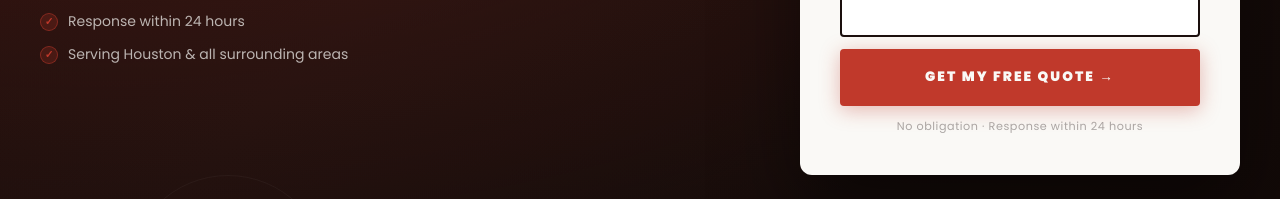
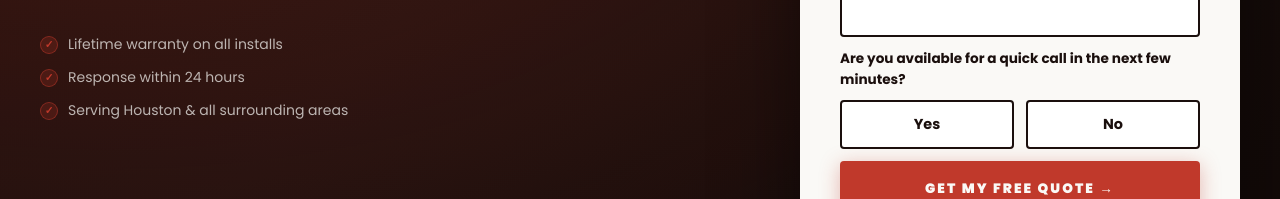
Before and after one commit to oabu2024/tint-site, a Next.js app: page / in a window 1280 px wide. Shown: the part 7671-7870 px from the top of the page. Built offline with nearby package versions, Linux system fonts and the light colour scheme; no server answers.

Commit message:
Add available for call yes/no to quote form

```diff
--- a/components/CTABanner.tsx
+++ b/components/CTABanner.tsx
@@ -21,7 +21,7 @@ const inputStyle = {
 export default function CTABanner() {
   const ref = useRef<HTMLDivElement>(null);
   const [submitted, setSubmitted] = useState(false);
-  const [form, setForm] = useState({ name: "", phone: "", email: "", area: "", service: "", window_count: "", timeline: "", owns_property: "", message: "" });
+  const [form, setForm] = useState({ name: "", phone: "", email: "", area: "", service: "", window_count: "", timeline: "", owns_property: "", message: "", available_for_call: "" });
   const [error, setError] = useState<string | null>(null);
 
   const handleChange = (e: React.ChangeEvent<HTMLInputElement | HTMLSelectElement | HTMLTextAreaElement>) => {
@@ -34,7 +34,7 @@ export default function CTABanner() {
     const { error } = await supabase.from("quotes").insert([{
       name: form.name, phone: form.phone, email: form.email,
       area: form.area, service: form.service, message: form.message,
-      window_count: form.window_count, timeline: form.timeline, owns_property: form.owns_property,
+      window_count: form.window_count, timeline: form.timeline, owns_property: form.owns_property, available_for_call: form.available_for_call,
     }]);
     if (error) {
       setError("Something went wrong. Please try again.");
@@ -208,6 +208,33 @@ export default function CTABanner() {
                       rows={3} value={form.message} onChange={handleChange}
                       style={{ ...inputStyle, resize: "none" }}
                     />
+                    {/* Available for call */}
+                    <div>
+                      <p style={{ fontSize: "0.85rem", fontWeight: 700, color: "#1a0f0d", marginBottom: "0.6rem" }}>
+                        Are you available for a quick call in the next few minutes?
+                      </p>
+                      <div style={{ display: "flex", gap: "0.75rem" }}>
+                        {["Yes", "No"].map((val) => (
+                          <button
+                            key={val}
+                            type="button"
+                            onClick={() => setForm({ ...form, available_for_call: val })}
+                            style={{
+                              flex: 1, padding: "12px",
+                              border: `2px solid ${form.available_for_call === val ? "#C0392B" : "#1a0f0d"}`,
+                              backgroundColor: form.available_for_call === val ? "#C0392B" : "#fff",
+                              color: form.available_for_call === val ? "#fff" : "#1a0f0d",
+                              fontWeight: 700, fontSize: "0.9rem",
+                              borderRadius: "4px", cursor: "pointer",
+                              fontFamily: "inherit", transition: "all 0.2s",
+                            }}
+                          >
+                            {val}
+                          </button>
+                        ))}
+                      </div>
+                    </div>
+
                     {error && <p style={{ color: "#C0392B", fontSize: "0.8rem", textAlign: "center" }}>{error}</p>}
 
                     <motion.button
```
